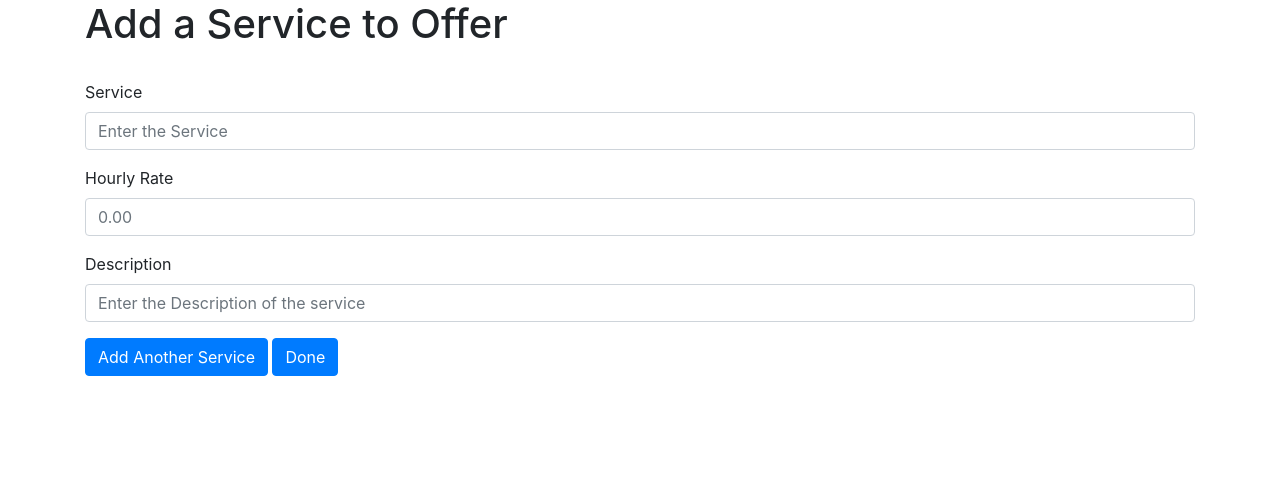
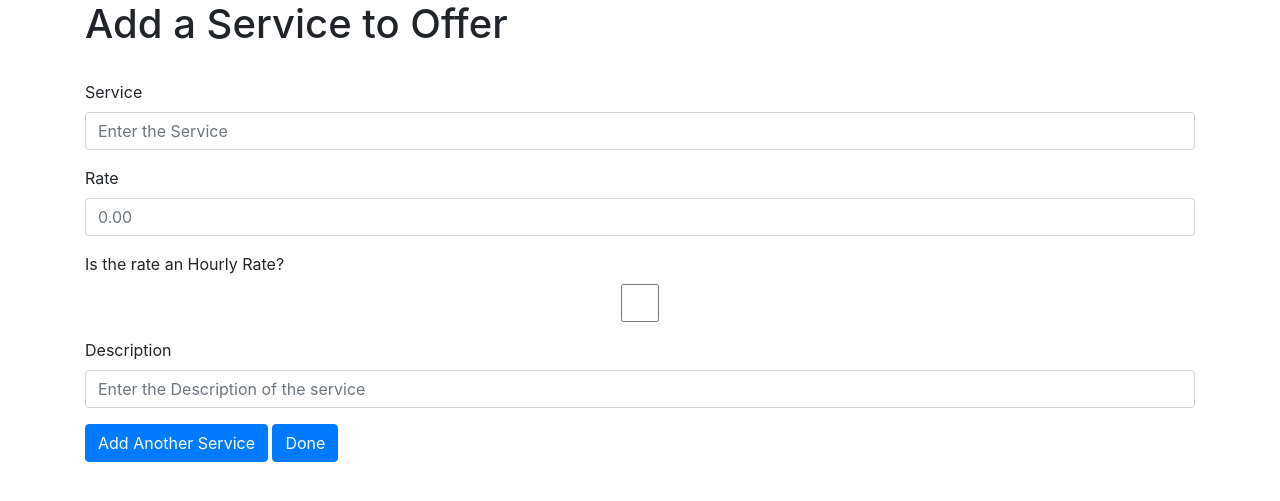
Before and after one commit to ICSI-518-Rate-My-Services/Rate-My-Services, a Django app: page /RateMyServices/addServicePage/1/ in a window 1280 px wide. Shown: the part 80-581 px from the top of the page. Run offline with Django 3.2, Linux system fonts and the light colour scheme; data comes from the database, SQL or seed files in the repository; some libraries are stand-ins or nearby versions.

Commit message:
add is hour check box to creating service

```diff
--- a/RateMyServices/templates/RateMyServices/addServices.html
+++ b/RateMyServices/templates/RateMyServices/addServices.html
@@ -13,8 +13,12 @@
             <input type="text" class="form-control" name="service" placeholder="Enter the Service">
         </div>
         <div class="form-group">
-            <label for="rate">Hourly Rate</label>
+            <label for="rate">Rate</label>
             <input type="number" class="form-control" name="rate" placeholder="0.00">
+        </div>
+        <div class="form-group">
+            <label for="isHour">Is the rate an Hourly Rate?</label>
+            <input type="checkbox" class="form-control" name="isHour">
         </div>
         <div class="form-group">
             <label for="description">Description</label>
```
